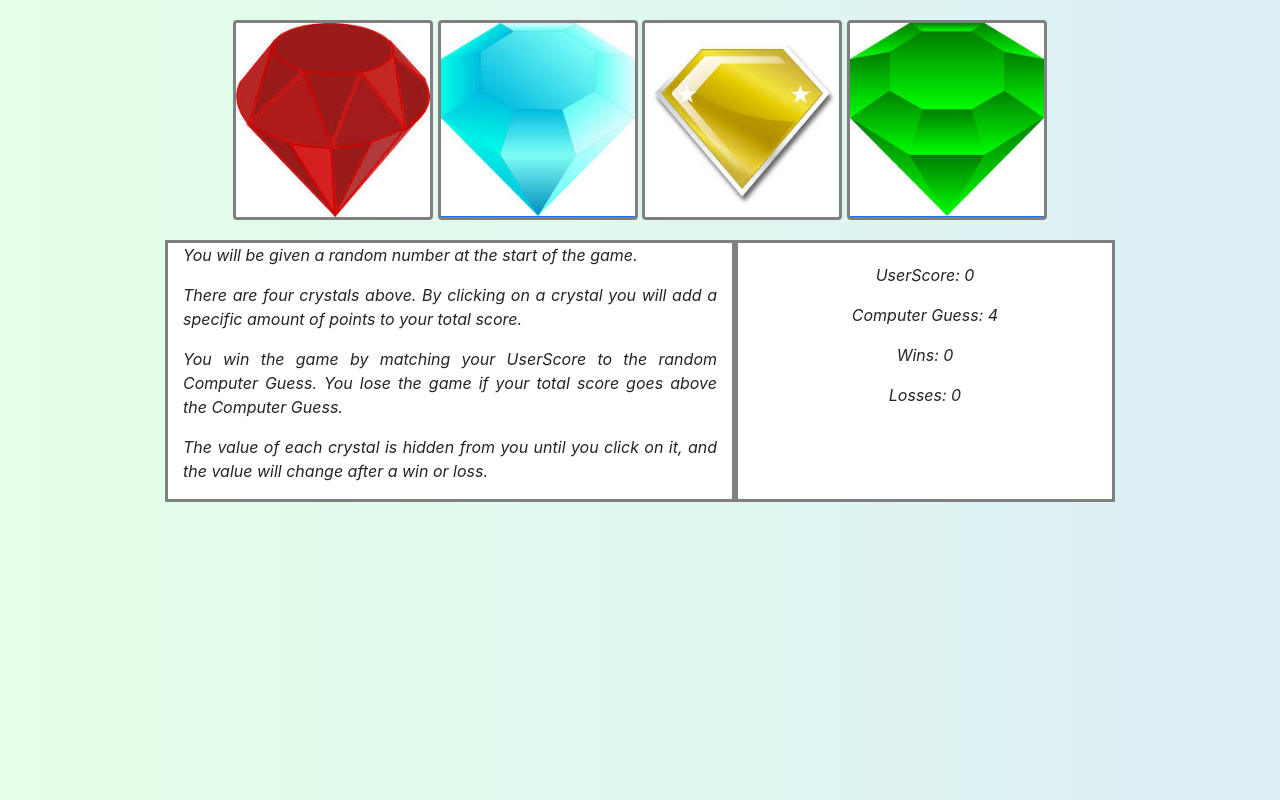
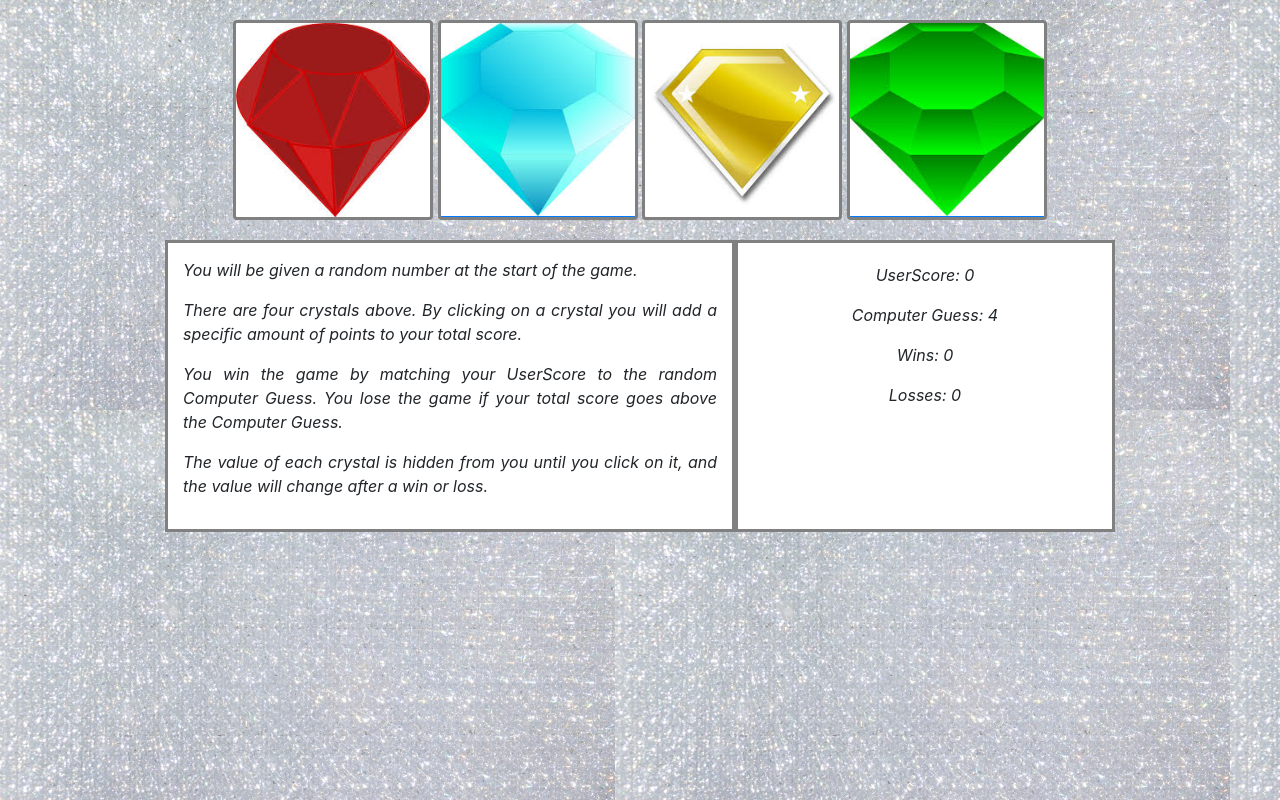
Before and after one commit to TFly33/unit-4-game, a plain HTML site: page index.html in a window 1280 px wide. Drawn offline with nearby package versions, Linux system fonts and the light colour scheme.

Commit message:
committing final changes to CSS. Background updated.

```diff
--- a/assets/css/style.css
+++ b/assets/css/style.css
@@ -51,10 +51,11 @@ font-style: oblique;
 text-align: center;
 border: solid gray;
 text-align: justify;
+padding:15px;
 
 }
 
 body
 {
-    background-image: url("../../assets/images/cool-background.png");
+    background-image: url("../../assets/images/background.png");
 }
```
Also changed, not shown: assets/images/background.png (added), assets/images/blueDiamond.png (deleted), assets/images/concrete_seamless.png (added), assets/images/cool-background.png (deleted), 1 other file.
